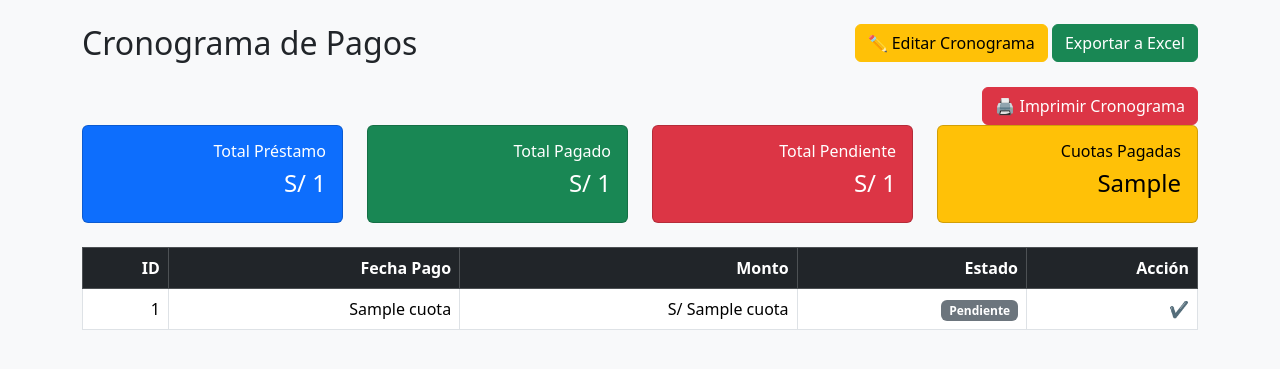
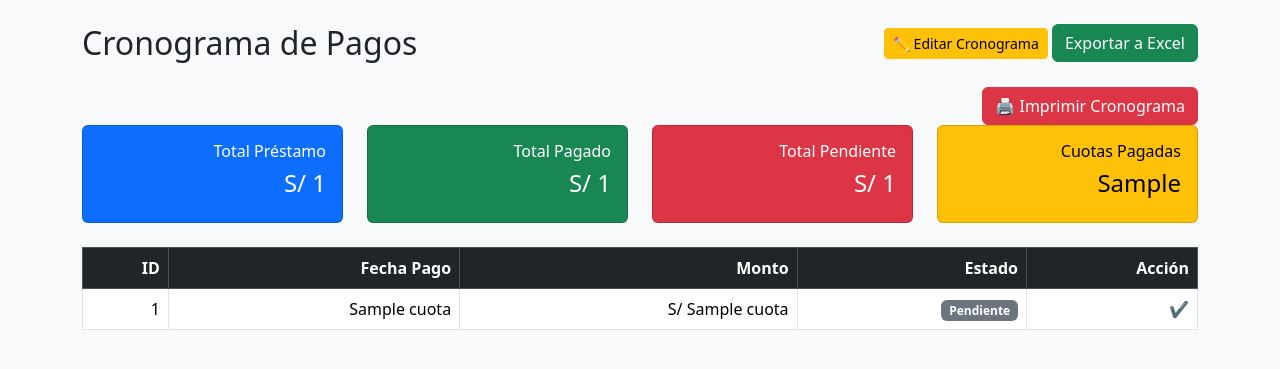
Before and after one commit to Marcos525252/Sistema_Prestamos, a Flask app: template templates/cronograma.html in a window 1280 px wide. Shown: the part 56-425 px from the top of the page. Run offline with Flask 3, Linux system fonts and the light colour scheme; the template is opened without the code that fills it: most values are stand-ins (such as "Sample title", 1, 10 or a date in 2020).

Commit message:
Refactor cronograma.html for improved readability

```diff
--- a/templates/cronograma.html
+++ b/templates/cronograma.html
@@ -5,10 +5,10 @@
 <div class="d-flex justify-content-between mb-3">
     <h2>Cronograma de Pagos</h2>
     <div>
-        <a href="/editar_cronograma/{{cliente_id}}"
-           class="btn btn-warning">
-           ✏ Editar Cronograma
-        </a>
+        <a href="/editar_cronograma/{{ cliente_id }}" class="btn btn-warning btn-sm no-print">
+    ✏️ Editar Cronograma
+</a>
+
 
         <a href="/exportar/{{cliente_id}}"
            class="btn btn-success">
```
